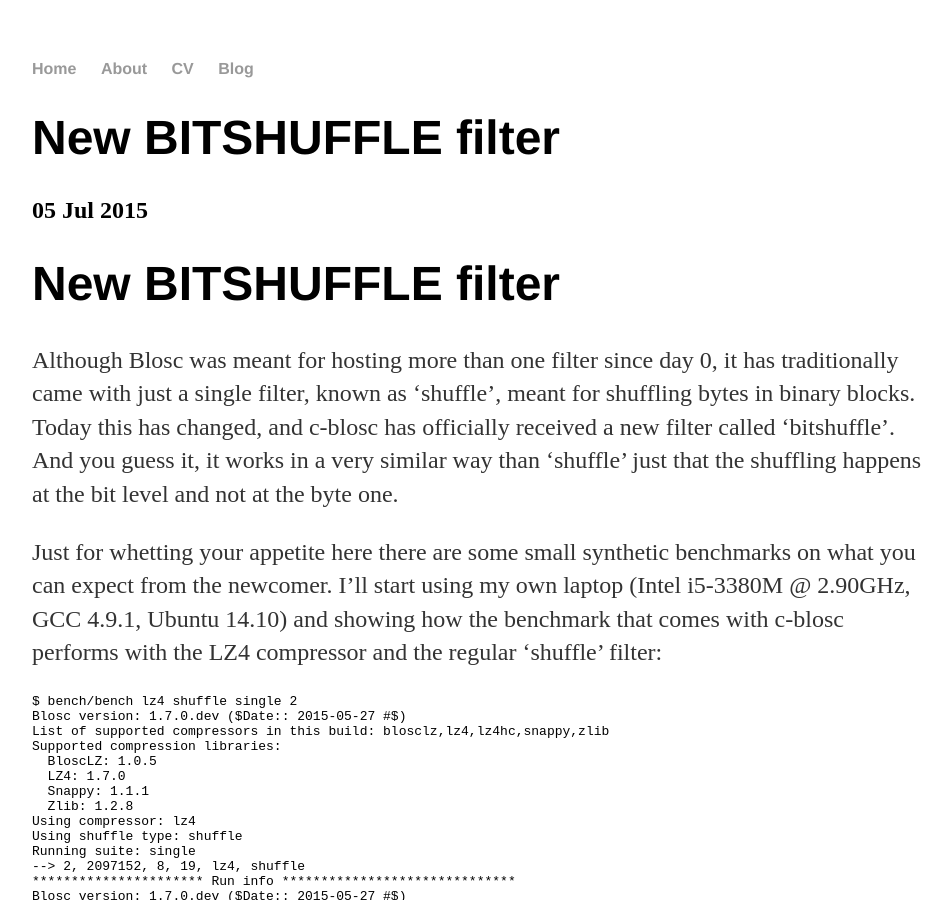
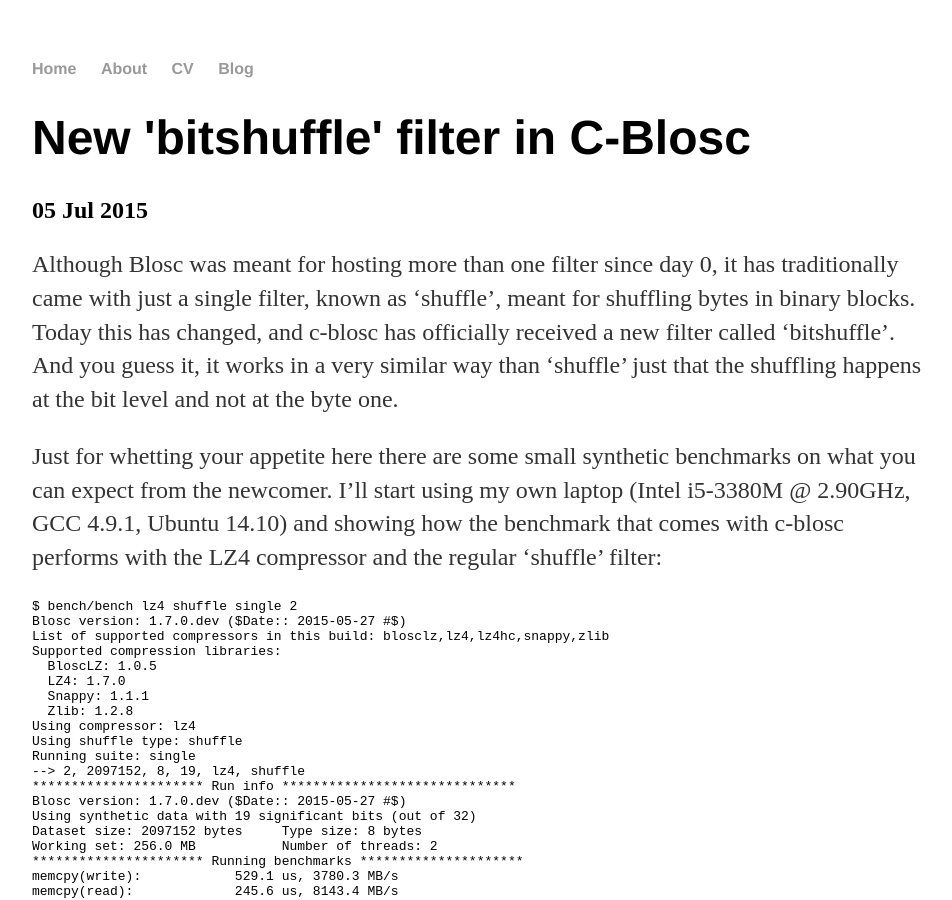
Before and after one commit to FrancescAlted/francescalted.github.io, a Jekyll site: the page built from _posts/2015-07-05-new-bitshuffle-filter.md, in a window 1280 px wide and 900 px high. Shown: the whole window, without its empty margins (160-1112 px from the left). Built offline with Jekyll 4.4.1, drawn with Linux system fonts in a browser that asks for light colours; comment, search, counter and statistics services are not loaded.

Commit message:
Added metadata to first blog entry

```diff
--- a/_posts/2015-07-05-new-bitshuffle-filter.md
+++ b/_posts/2015-07-05-new-bitshuffle-filter.md
@@ -1,11 +1,8 @@
 ---
 layout: post
-title: "New BITSHUFFLE filter"
+title: "New 'bitshuffle' filter in C-Blosc"
 date: 2015-07-05
 ---
-
-New BITSHUFFLE filter
-=======================
 
 Although Blosc was meant for hosting more than one filter since day 0,
 it has traditionally came with just a single filter, known as 'shuffle',
```
